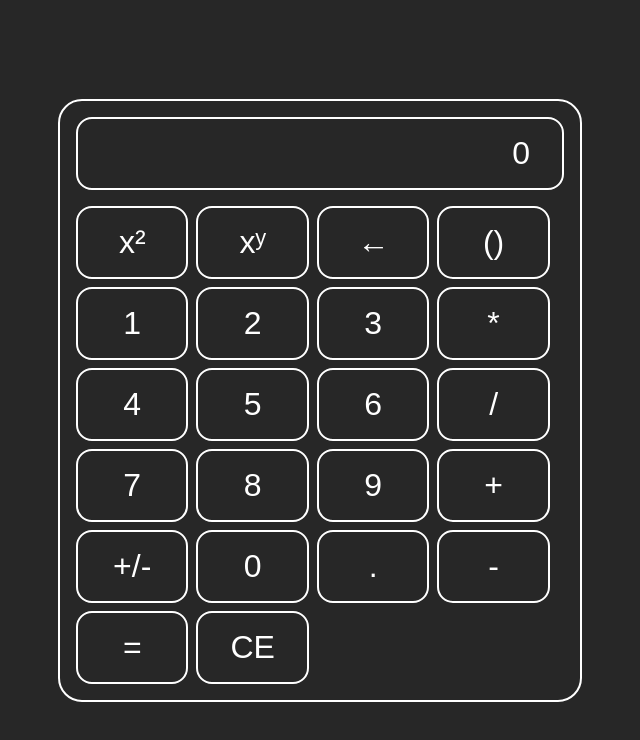
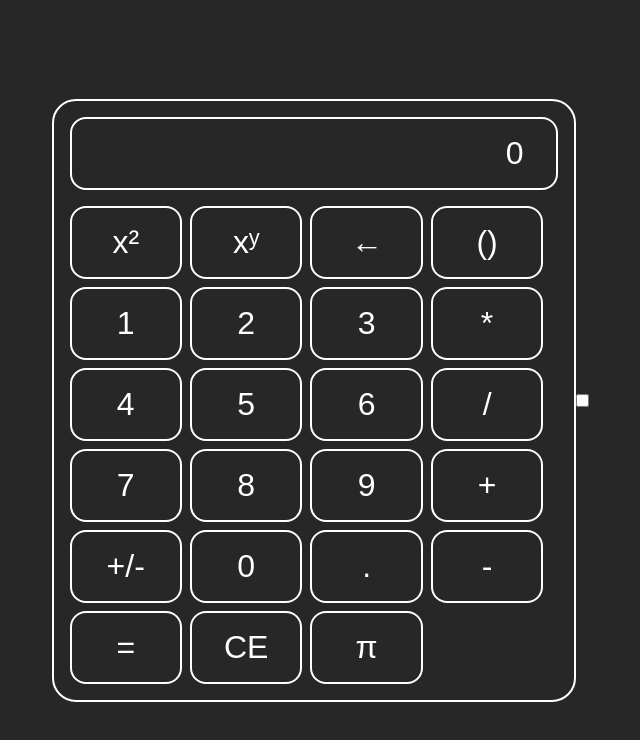
Before and after one commit to ZeSved/react-calculator, a React (Vite) app: page / in a window 1280 px wide. Shown: the top 740 px of the page, without its empty margins (320-960 px from the left). Built offline with nearby package versions, Linux system fonts and the light colour scheme.

Commit message:
added pi and started on lightmode switcher

```diff
--- a/src/App.module.css
+++ b/src/App.module.css
@@ -7,7 +7,10 @@
   height: 100vh;
   height: 100dvh;
   background-color: #272727;
+}
 
+.wrapper-darkmode {
+  background-color: #dfdfdf;
 }
 
 .calculatorContainer {
@@ -21,6 +24,10 @@
   padding: 1rem;
 }
 
+.calculatorContainer-darkmode {
+  border-color: black;
+}
+
 .output,
 .output:disabled {
   width: 100%;
@@ -32,3 +39,13 @@
   border-radius: 1rem;
   text-align: right;
 }
+
+.output-darkmode,
+.output-darkmode:disabled {
+  border-color: black;
+  color: black;
+}
+
+.lightmode {
+  float: left;
+}
--- a/src/App.tsx
+++ b/src/App.tsx
@@ -103,6 +103,12 @@ function App() {
 			content: 'CE',
 			func: () => setInput(null),
 		},
+		{
+			content: 'π',
+			func: () => {
+				setInput(input + `${Math.PI}`)
+			},
+		},
 	]
 
 	function normalOperation(event: MouseEvent) {
@@ -133,6 +139,12 @@ function App() {
 						buttons={buttons}
 					/>
 				</div>
+				<input
+					type='checkbox'
+					name='lightmode'
+					id='lightmode'
+					className={styles.lightmode}
+				/>
 			</main>
 		</>
 	)
```
